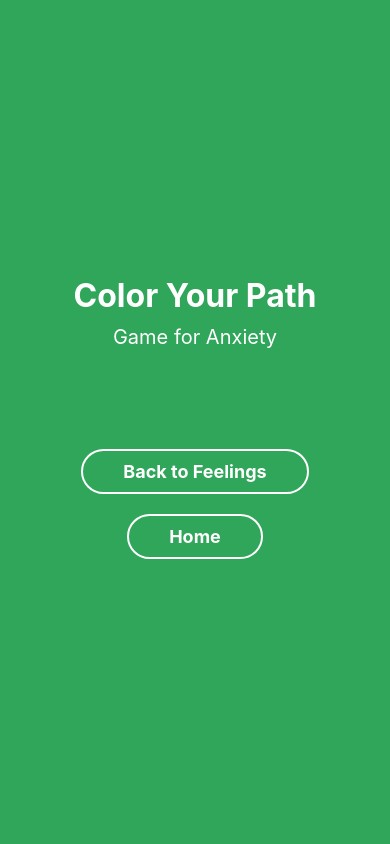
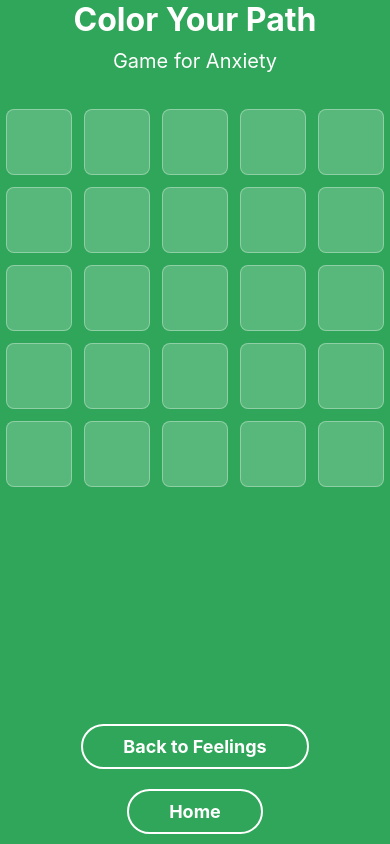
Before and after one commit to lgrimes95/PositivePathway, a React Native app: screen /ColorYourPath in a window 390 px wide. Built offline with nearby package versions, Linux system fonts and the light colour scheme.

Commit message:
Update ColorYourPathScreen.js
Add game

```diff
--- a/screens/ColorYourPathScreen.js
+++ b/screens/ColorYourPathScreen.js
@@ -1,14 +1,48 @@
-import React from "react";
-import { View, Text, StyleSheet } from "react-native";
-import GameButtons from "../components/GameButtons"; // 👈 import here
+import React, { useState } from "react";
+import { View, Text, StyleSheet, TouchableOpacity, FlatList, Dimensions } from "react-native";
+import GameButtons from "../components/GameButtons";
+
+const GRID_SIZE = 5; // 5x5 grid
+const TOTAL_CELLS = GRID_SIZE * GRID_SIZE;
+const SCREEN_WIDTH = Dimensions.get("window").width;
+const CELL_SIZE = SCREEN_WIDTH / GRID_SIZE - 12;
 
 export default function ColorYourPathScreen({ navigation }) {
+  const [filledCells, setFilledCells] = useState(Array(TOTAL_CELLS).fill(false));
+
+  const handlePress = (index) => {
+    setFilledCells((prev) => {
+      const newCells = [...prev];
+      newCells[index] = true;
+      return newCells;
+    });
+  };
+
+  const renderCell = ({ item, index }) => (
+    <TouchableOpacity
+      key={index}
+      style={[
+        styles.cell,
+        { backgroundColor: filledCells[index] ? "#ffffffaa" : "#ffffff33" },
+      ]}
+      onPress={() => handlePress(index)}
+    />
+  );
+
   return (
     <View style={styles.container}>
       <Text style={styles.title}>Color Your Path</Text>
       <Text style={styles.subtitle}>Game for Anxiety</Text>
 
-      {/* Use shared buttons */}
+      <FlatList
+        data={filledCells}
+        renderItem={renderCell}
+        keyExtractor={(_, index) => index.toString()}
+        numColumns={GRID_SIZE}
+        contentContainerStyle={styles.grid}
+      />
+
+      {/* Shared Buttons */}
       <GameButtons navigation={navigation} />
     </View>
   );
@@ -31,6 +65,17 @@ const styles = StyleSheet.create({
     color: "white",
     fontSize: 20,
     marginTop: 10,
-    marginBottom: 50,
+    marginBottom: 30,
+  },
+  grid: {
+    marginBottom: 40,
+  },
+  cell: {
+    width: CELL_SIZE,
+    height: CELL_SIZE,
+    margin: 6,
+    borderRadius: 8,
+    borderWidth: 1,
+    borderColor: "#ffffff55",
   },
 });
```
